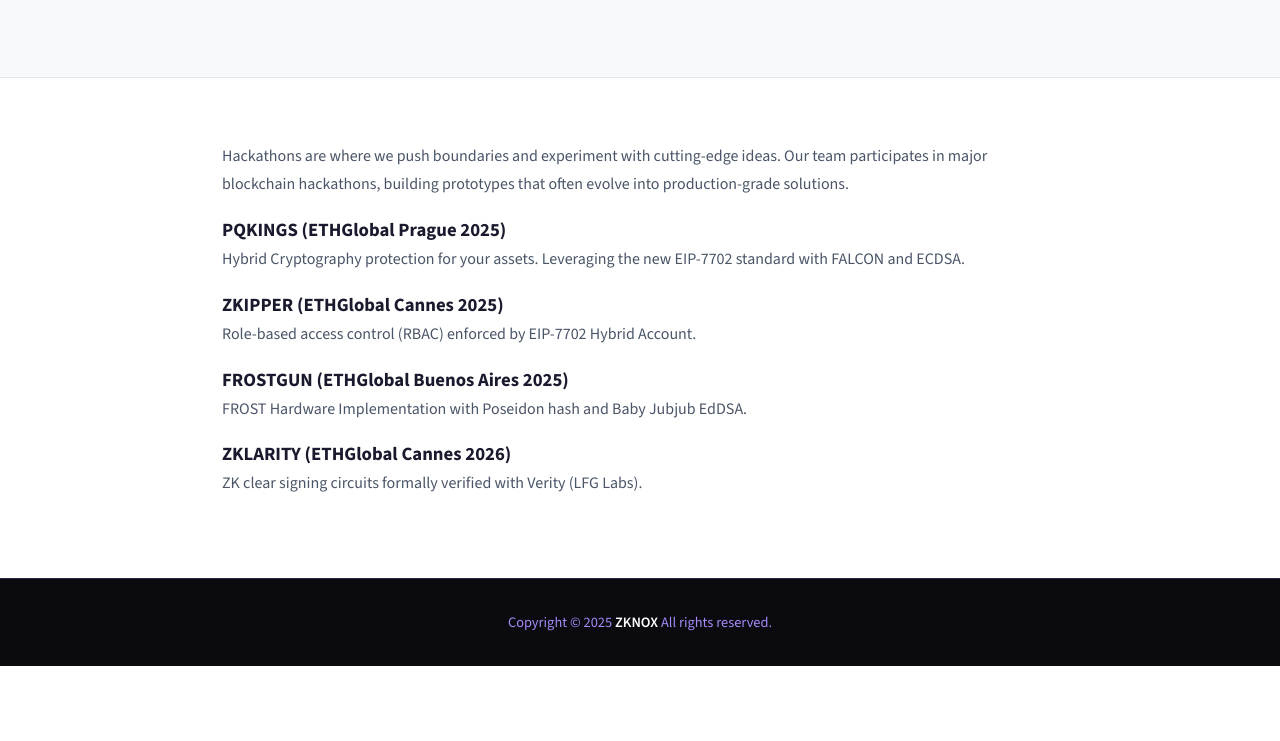
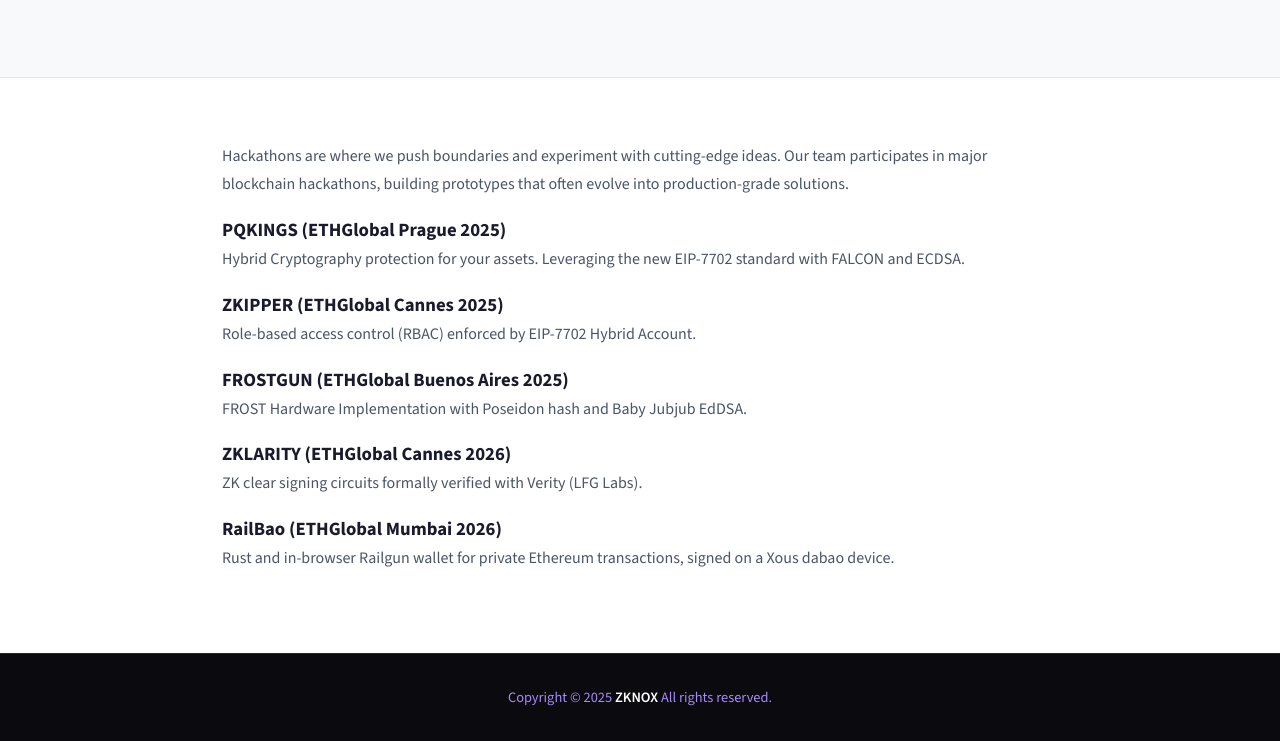
Before and after one commit to ZKNoxHQ/website, a plain HTML site: page hackathons.html in a window 1280 px wide. Shown: the part 347-1088 px from the top of the page. Before the commit the page ends 1013 px from the top, so only its background shows below. Drawn offline with nearby package versions, Linux system fonts and the light colour scheme.

Commit message:
Hackathon mumbai

```diff
--- a/hackathons.html
+++ b/hackathons.html
@@ -62,6 +62,10 @@
                     ZK clear signing circuits formally verified with Verity (LFG Labs).
                 </p>
 
+                <h3>RailBao (ETHGlobal Mumbai 2026)</h3>
+                <p>
+                    Rust and in-browser Railgun wallet for private Ethereum transactions, signed on a Xous dabao device.
+                </p>
 
             </div>
         </section>
```
